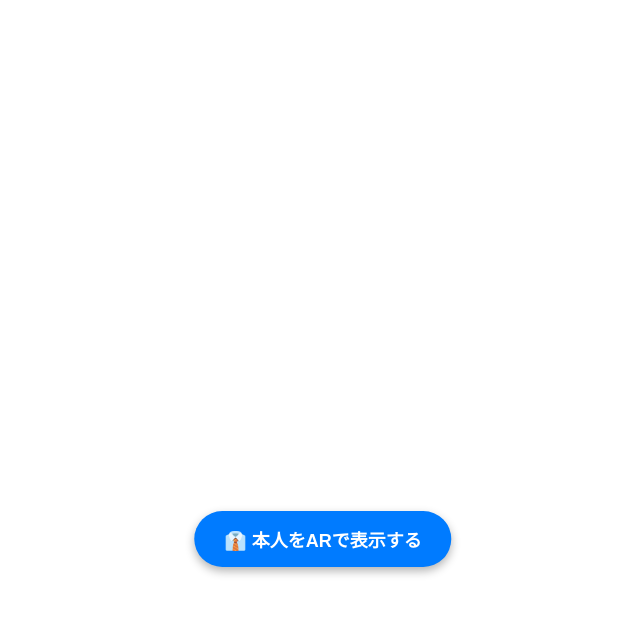
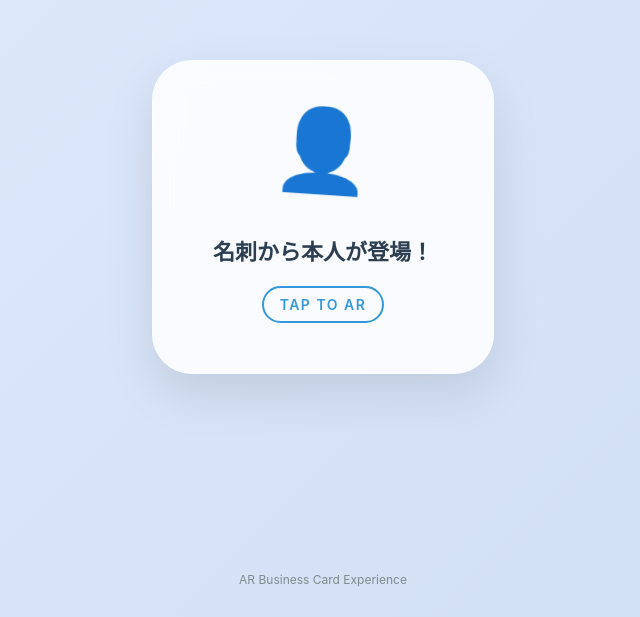
Before and after one commit to asueducation1-ops/AR-card, a plain HTML site: page index.html in a window 1280 px wide. Shown: the part 183-800 px from the top of the page, without its empty margins (317-957 px from the left). Drawn offline with Linux system fonts and the light colour scheme; some packages are replaced by stand-ins of ours; a script that the page names is missing.

Commit message:
Add files via upload

```diff
--- a/index.html
+++ b/index.html
@@ -2,54 +2,117 @@
 <html lang="ja">
 <head>
     <meta charset="UTF-8">
-    <meta name="viewport" content="width=device-width, initial-scale=1.0">
+    <meta name="viewport" content="width=device-width, initial-scale=1.0, user-scalable=no">
     <title>AR Business Card</title>
-    <script type="module" src="https://ajax.googleapis.com/ajax/libs/model-viewer/3.4.0/model-viewer.min.js"></script>
     <style>
-        body { margin: 0; font-family: sans-serif; }
-        model-viewer {
-            width: 100vw;
+        /* 全体のレイアウト設定 */
+        body {
+            margin: 0;
+            padding: 0;
+            display: flex;
+            justify-content: center;
+            align-items: center;
             height: 100vh;
-            background-color: #f0f0f0;
+            background: linear-gradient(135deg, #e0eafc 0%, #cfdef3 100%);
+            font-family: -apple-system, BlinkMacSystemFont, "Segoe UI", Roboto, Helvetica, Arial, sans-serif;
+            overflow: hidden;
         }
-        /* AR起動ボタンのカスタマイズ */
-        #ar-button {
-            background-color: #007bff;
-            border-radius: 30px;
-            border: none;
+
+        /* AR起動カードのデザイン */
+        .ar-card {
+            width: 80%;
+            max-width: 300px;
+            padding: 50px 20px;
+            background: rgba(255, 255, 255, 0.85);
+            border-radius: 40px;
+            box-shadow: 0 20px 50px rgba(0,0,0,0.1);
+            text-align: center;
+            backdrop-filter: blur(15px);
+            -webkit-backdrop-filter: blur(15px);
+            border: 1px solid rgba(255, 255, 255, 0.5);
+            transition: all 0.3s cubic-bezier(0.175, 0.885, 0.32, 1.275);
+            cursor: pointer;
+            text-decoration: none;
+            display: block;
+        }
+
+        /* タップ時の反応 */
+        .ar-card:active {
+            transform: scale(0.92);
+            background: rgba(255, 255, 255, 0.95);
+        }
+
+        /* ふわふわ浮くアイコンのアニメーション */
+        .ar-icon {
+            font-size: 80px;
+            margin-bottom: 25px;
+            display: inline-block;
+            animation: float 3s ease-in-out infinite;
+        }
+
+        @keyframes float {
+            0%, 100% { transform: translateY(0) rotate(0deg); }
+            50% { transform: translateY(-15px) rotate(5deg); }
+        }
+
+        /* テキストのデザイン */
+        .ar-text strong {
+            display: block;
+            font-size: 22px;
+            color: #2c3e50;
+            margin-bottom: 10px;
+        }
+
+        .ar-text span {
+            display: inline-block;
+            font-size: 14px;
+            color: #3498db;
+            font-weight: 600;
+            text-transform: uppercase;
+            letter-spacing: 1.5px;
+            border: 2px solid #3498db;
+            padding: 8px 16px;
+            border-radius: 20px;
+            margin-top: 10px;
+        }
+
+        /* コピーライトなどの補足 */
+        .footer {
             position: absolute;
-            bottom: 50px;
-            left: 50%;
-            transform: translateX(-50%);
-            padding: 15px 30px;
-            color: white;
-            font-weight: bold;
-            font-size: 18px;
-            box-shadow: 0 4px 10px rgba(0,0,0,0.3);
-            cursor: pointer;
-            z-index: 999;
+            bottom: 30px;
+            font-size: 12px;
+            color: #7f8c8d;
         }
     </style>
 </head>
 <body>
 
-    <model-viewer
-        src="hoshinoAR0221.glb"
-        ios-src="hoshinoAR0221.usdz"
-        alt="本人の3Dモデル"
-        ar
-        ar-modes="quick-look scene-viewer webxr"
-        camera-controls
-        auto-rotate
-        shadow-intensity="1"
-        environment-image="neutral"
-        exposure="1">
+    <a id="ar-link" rel="ar" href="hoshinoAR0221.usdz" class="ar-card">
+        <div class="ar-icon">👤</div> <div class="ar-text">
+            <strong>名刺から本人が登場！</strong>
+            <span>Tap to AR</span>
+        </div>
+    </a>
 
-        <button slot="ar-button" id="ar-button">
-            👔 本人をARで表示する
-        </button>
+    <div class="footer">AR Business Card Experience</div>
 
-    </model-viewer>
+    <script>
+        // デバイス判定とAndroid用URLの生成
+        const a = document.getElementById('ar-link');
+        const isAndroid = /android/i.test(navigator.userAgent);
 
+        if (isAndroid) {
+            // 現在のURLからモデルの絶対パスを作成
+            const baseUrl = window.location.href.substring(0, window.location.href.lastIndexOf('/') + 1);
+            const modelUrl = baseUrl + 'hoshinoAR0221.glb';
+
+            // Android専用のIntentリンクに書き換え
+            // mode=ar_only にすることで、3Dビューアを飛ばして直接カメラを起動させます
+            const sceneViewerUrl = `intent://arvr.google.com/scene-viewer/1.0?file=${modelUrl}&mode=ar_only#Intent;scheme=https;package=google.ar.core;action=android.intent.action.VIEW;S.browser_fallback_url=https://developers.google.com/ar;end;`;
+
+            a.setAttribute('href', sceneViewerUrl);
+            a.removeAttribute('rel');
+        }
+    </script>
 </body>
 </html>
```
